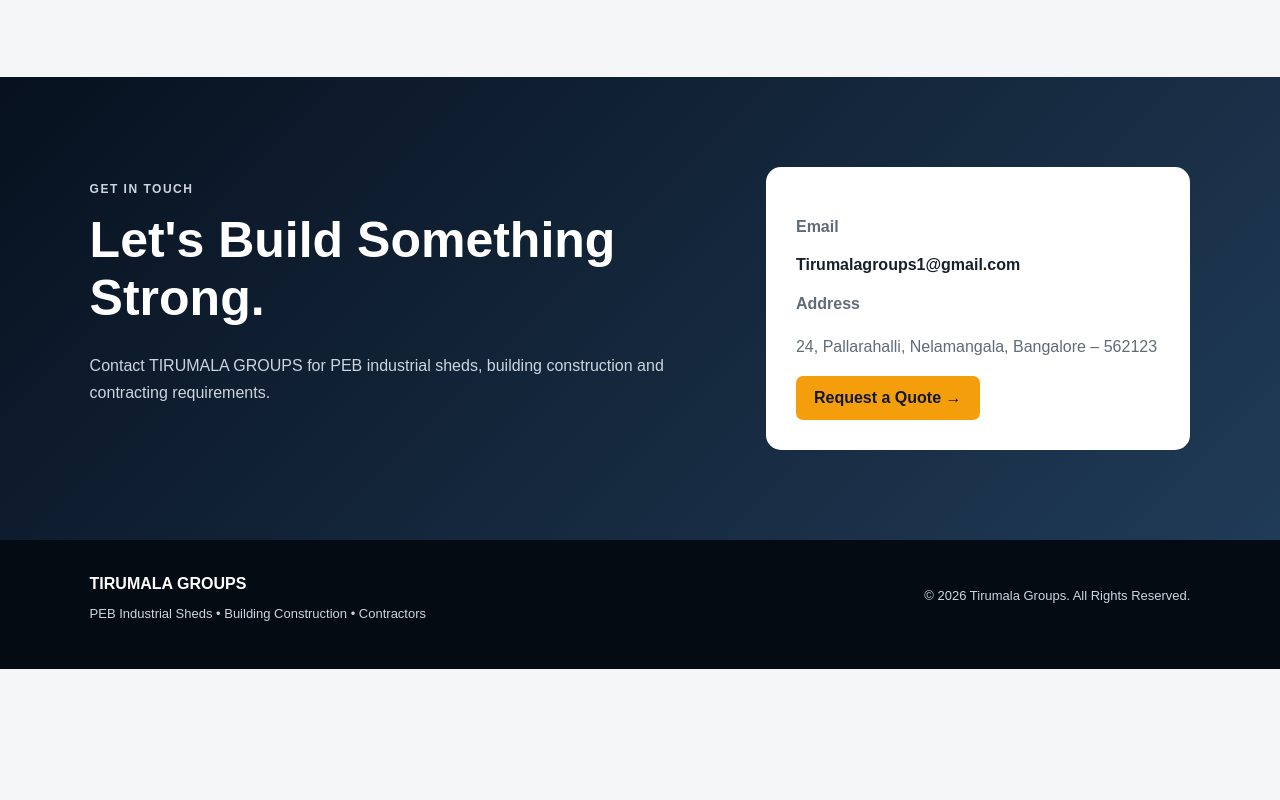
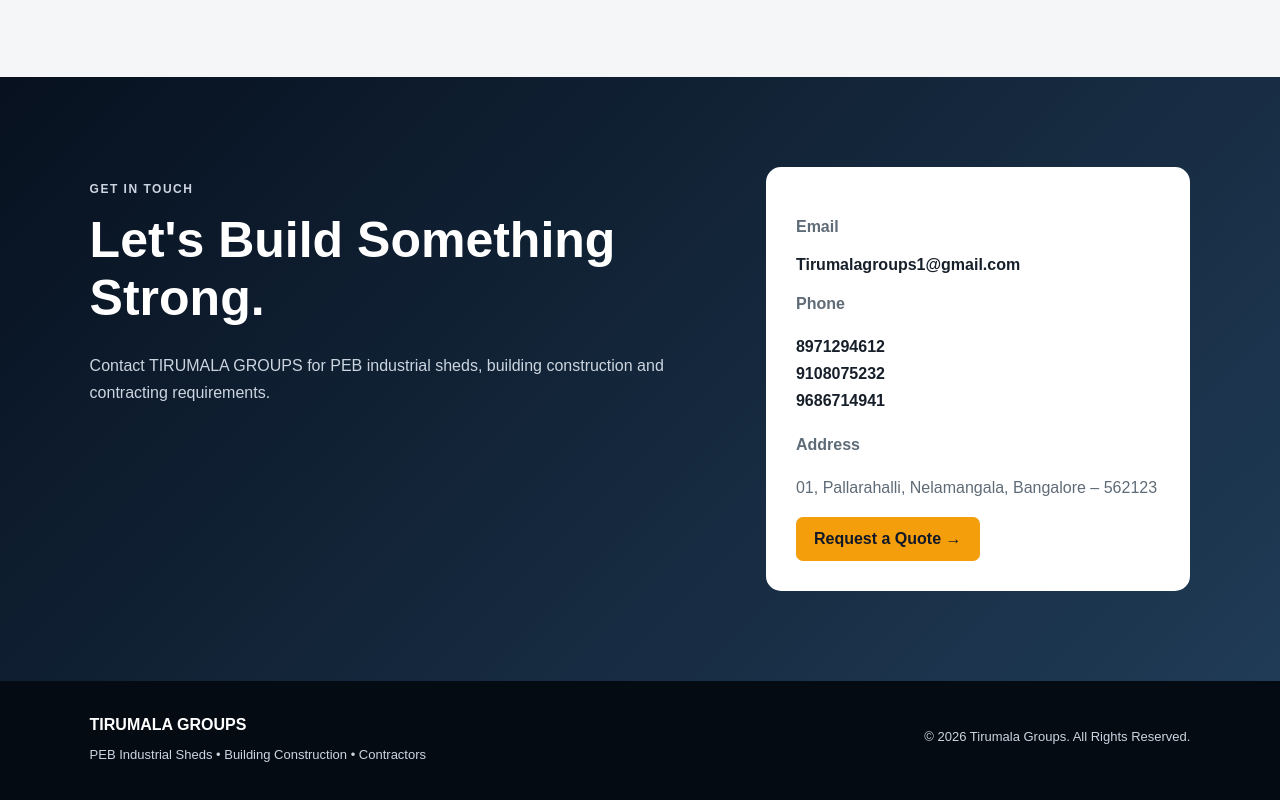
Before and after one commit to tirumalagroups1-svg/Tirumalagroups, a React (Vite) app: page / in a window 1280 px wide. Shown: the part 2827-3627 px from the top of the page. Before the commit the page ends 3496 px from the top, so only its background shows below. Built offline with nearby package versions, Linux system fonts and the light colour scheme.

Commit message:
Update main.jsx

```diff
--- a/src/main.jsx
+++ b/src/main.jsx
@@ -202,9 +202,14 @@
             <a href="mailto:Tirumalagroups1@gmail.com">
               Tirumalagroups1@gmail.com
             </a>
-
+<p><strong>Phone</strong></p>
+<p>
+  <a href="tel:8971294612">8971294612</a><br />
+  <a href="tel:9108075232">9108075232</a><br />
+  <a href="tel:9686714941">9686714941</a>
+</p>
             <p><strong>Address</strong></p>
-            <p>24, Pallarahalli, Nelamangala, Bangalore – 562123</p>
+           <p>01, Pallarahalli, Nelamangala, Bangalore – 562123</p>
 
             <a className="primary-btn" href="mailto:Tirumalagroups1@gmail.com">
               Request a Quote →
```
